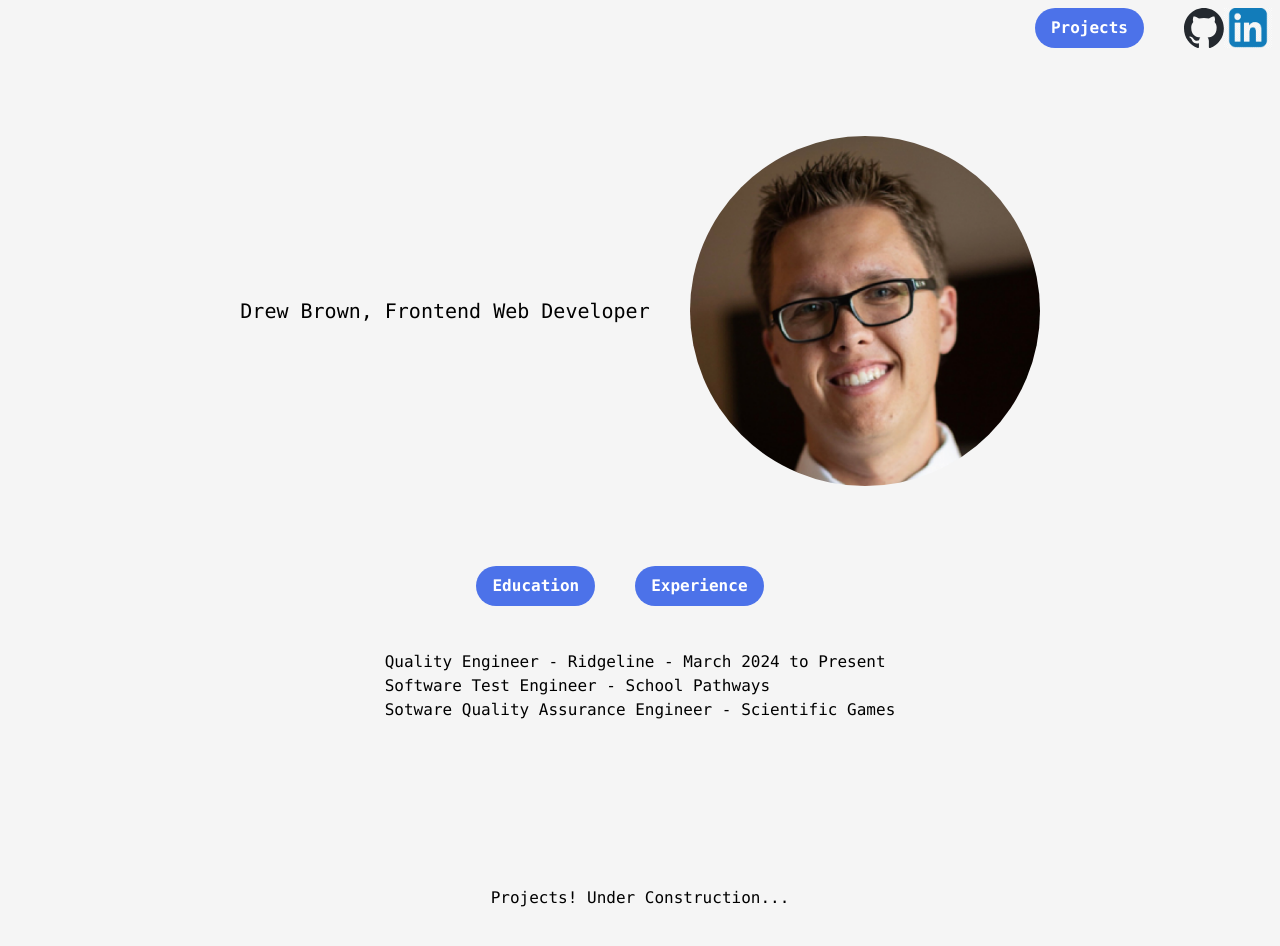
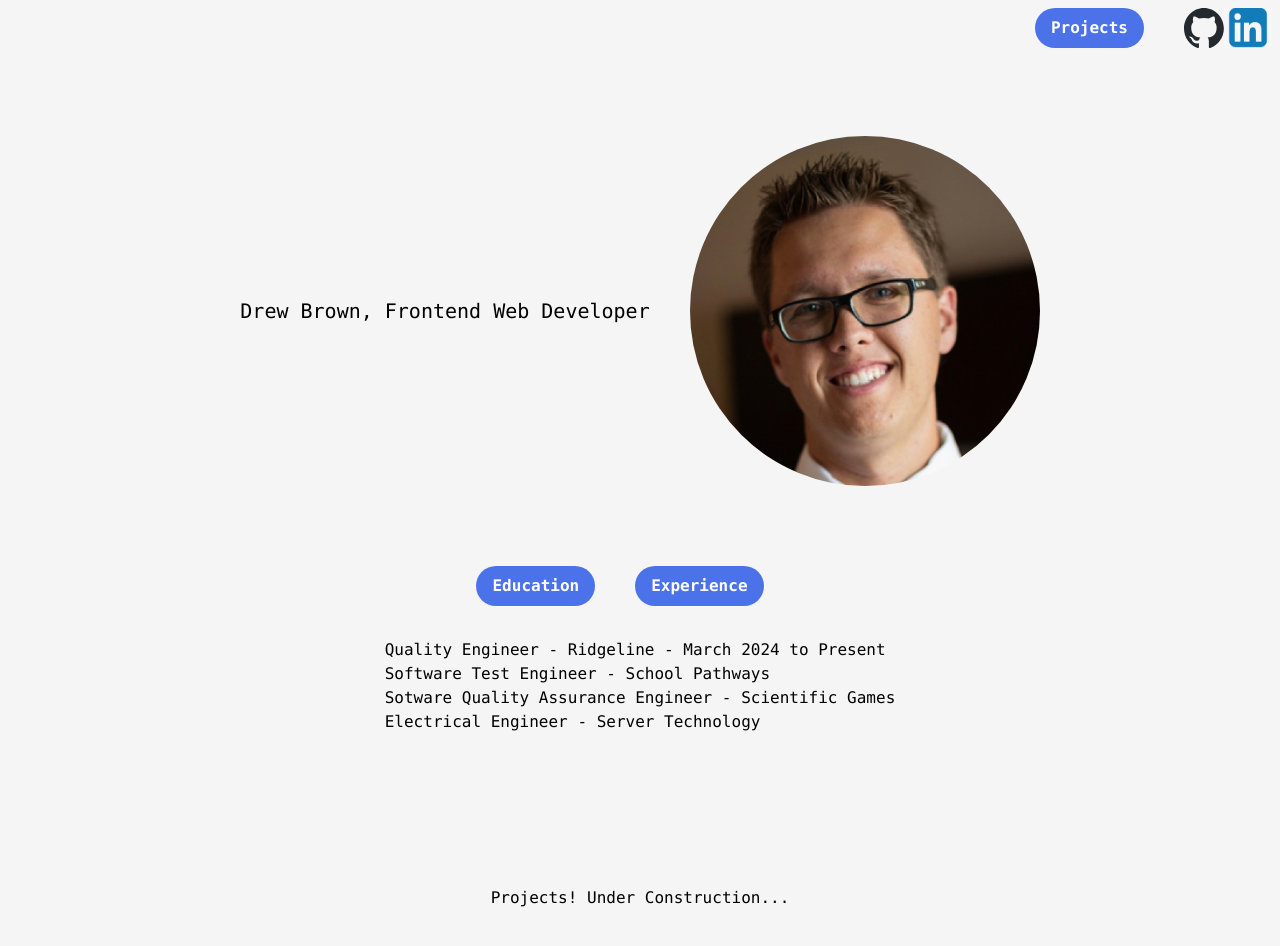
Before and after one commit to drewbrownie21/Portfolio, a React (Vite) app: page / in a window 1280 px wide. Both pictures are taken after a click on the button "Experience". Shown: the top 946 px of the page. Built offline with nearby package versions, Linux system fonts and the light colour scheme.

Commit message:
Update History.tsx

```diff
--- a/src/History/History.tsx
+++ b/src/History/History.tsx
@@ -41,6 +41,7 @@ function App() {
           <h1>Quality Engineer - Ridgeline - March 2024 to Present</h1>
           <h2>Software Test Engineer - School Pathways</h2>
           <h3>Sotware Quality Assurance Engineer - Scientific Games</h3>
+          <h4>Electrical Engineer - Server Technology</h4>
         </div>
       </div>
     </div>
```
